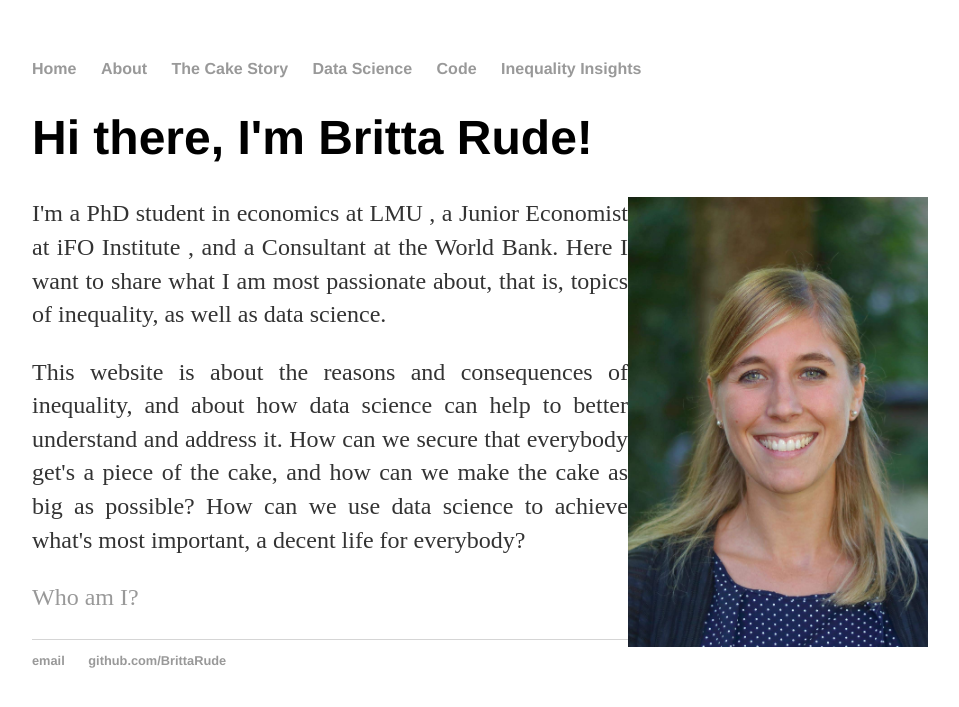
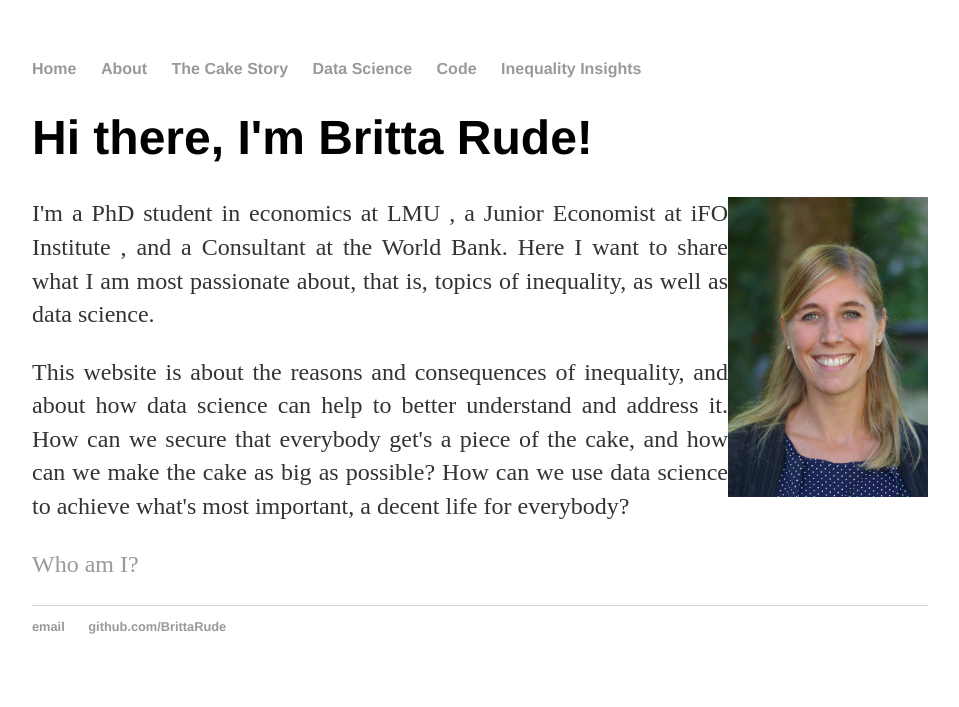
Before and after one commit to BrittaRude/BrittaRude.github.io, a Jekyll site: the page built from index.html, in a window 1280 px wide. Shown: the top 707 px of the page, without its empty margins (160-1119 px from the left). Built offline with Jekyll 4.4.1, drawn with Linux system fonts in a browser that asks for light colours.

Commit message:
Update index.html

```diff
--- a/index.html
+++ b/index.html
@@ -4,7 +4,7 @@
 ---
 <div class="blurb">
 	<h1>Hi there, I'm Britta Rude!</h1>
-	<img src="images/Foto_BrittaRude.JPG" alt="ProfilePic" align=right width="300">
+	<img src="images/Foto_BrittaRude.JPG" alt="ProfilePic" align=right width="200">
 	<p>I'm a PhD student in economics at LMU , a Junior Economist at iFO Institute , and a Consultant at the World Bank. Here I want to share what I am most passionate about, that is, topics of inequality, as well as data science.<p>
 
 	<p>This website is about the reasons and consequences of inequality, and about how data science can help to better understand and address it. How can we secure that everybody get's a piece of the cake, and how can we make the cake as big as possible? How can we use data science to achieve what's most important, a decent life for everybody?<p>
```
